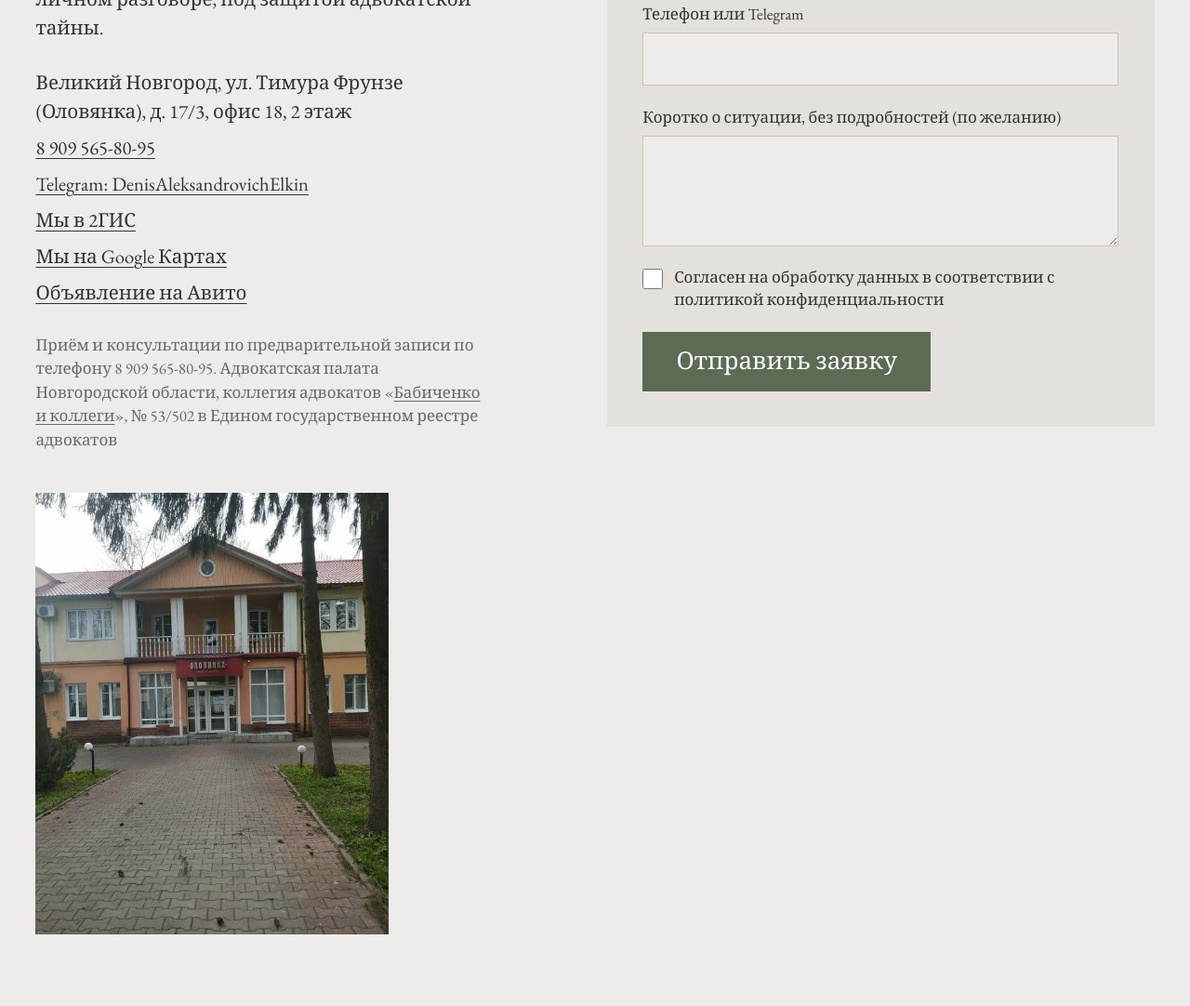
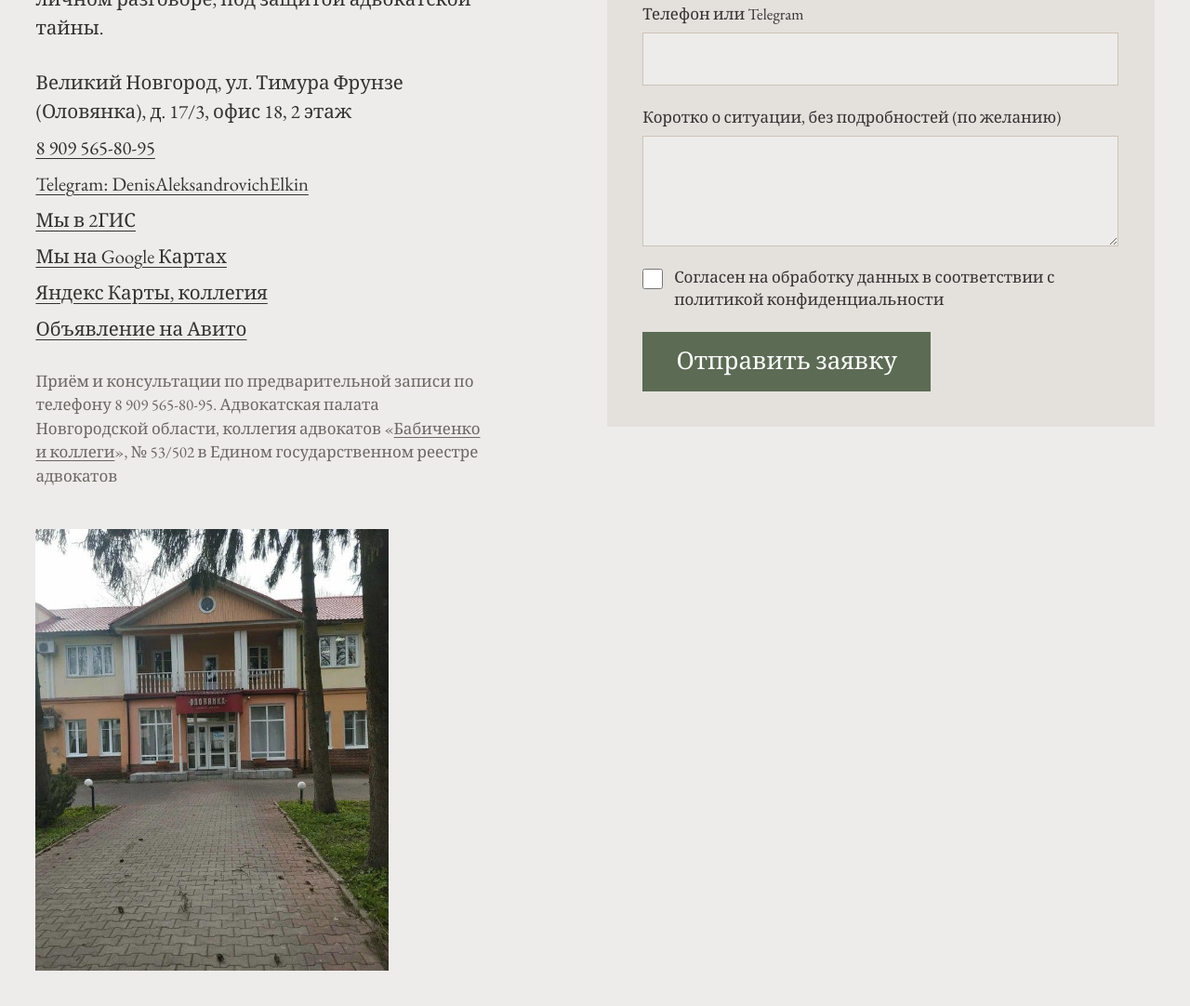
Before and after one commit to murzzsite/advokat-zashita, a plain HTML site: page index.html in a window 1280 px wide. Shown: the part 10620-11702 px from the top of the page at 93% size. Drawn offline with nearby package versions, Linux system fonts and the light colour scheme.

Commit message:
Контакты: ссылка на Яндекс Карты (карточка коллегии)
Co-Authored-By: Claude Sonnet 5.5 <noreply@anthropic.com>

```diff
--- a/index.html
+++ b/index.html
@@ -276,6 +276,7 @@
       <li><a href="https://t.me/DenisAleksandrovichElkin" target="_blank" rel="noopener">Telegram: DenisAleksandrovichElkin</a></li>
       <li><a href="https://2gis.ru/v_novgorod/firm/70000001119452466" target="_blank" rel="noopener">Мы в 2ГИС</a></li>
       <li><a href="https://maps.app.goo.gl/A3eFZa1GwuMzMQrG9" target="_blank" rel="noopener">Мы на Google Картах</a></li>
+      <li><a href="https://yandex.ru/maps/org/babichenko_i_kollegi/245326155958/" target="_blank" rel="noopener">Яндекс Карты, коллегия</a></li>
       <li><a href="https://www.avito.ru/velikiy_novgorod/predlozheniya_uslug/advokat_denis_aleksandrovich_elkin_4994086513" target="_blank" rel="noopener">Объявление на Авито</a></li>
     </ul>
     <p class="contact__small" data-reveal>Приём и консультации по предварительной записи по телефону 8 909 565-80-95. Адвокатская палата Новгородской области, коллегия адвокатов «<a href="https://babichenko-advokat.tb.ru/" target="_blank" rel="noopener">Бабиченко и коллеги</a>», № 53/502 в Едином государственном реестре адвокатов</p>
```
